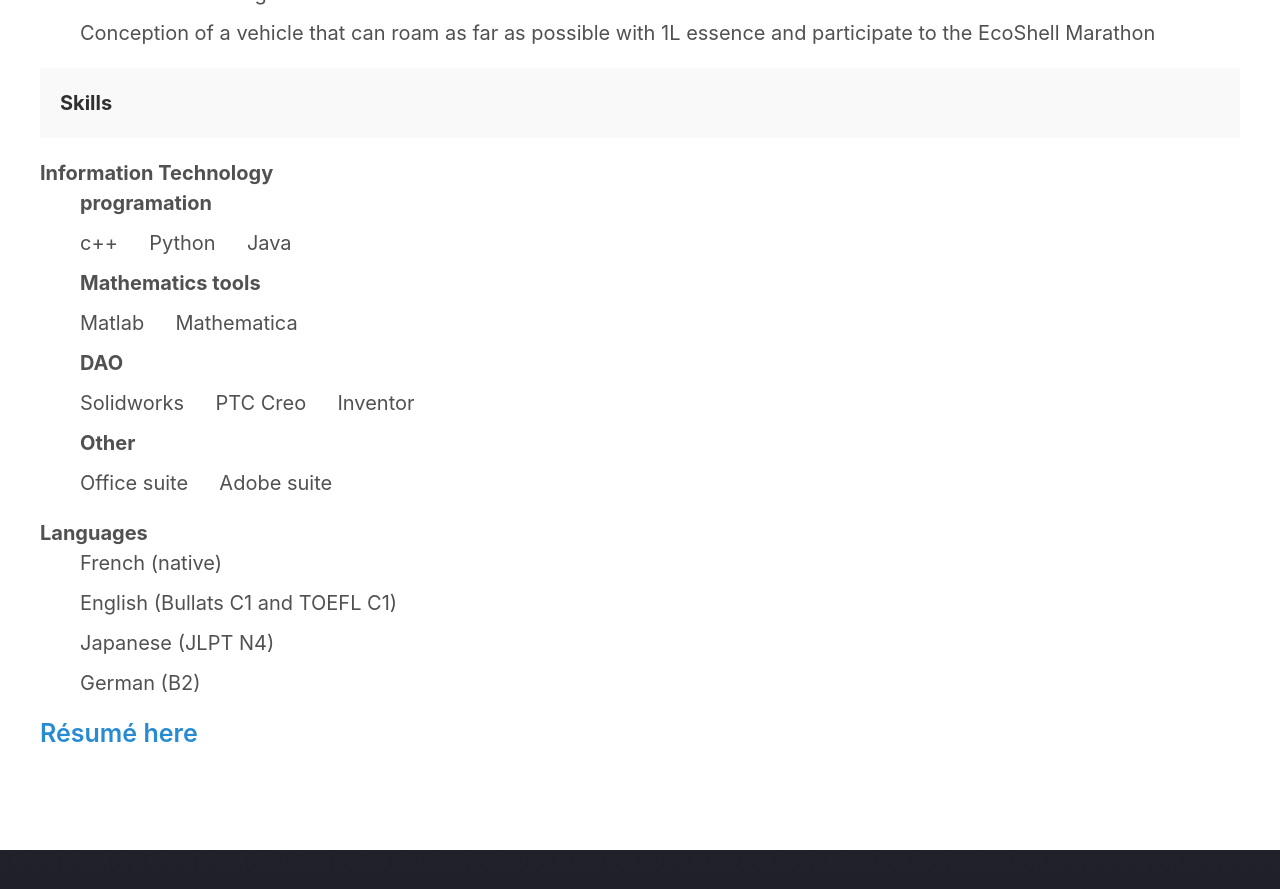
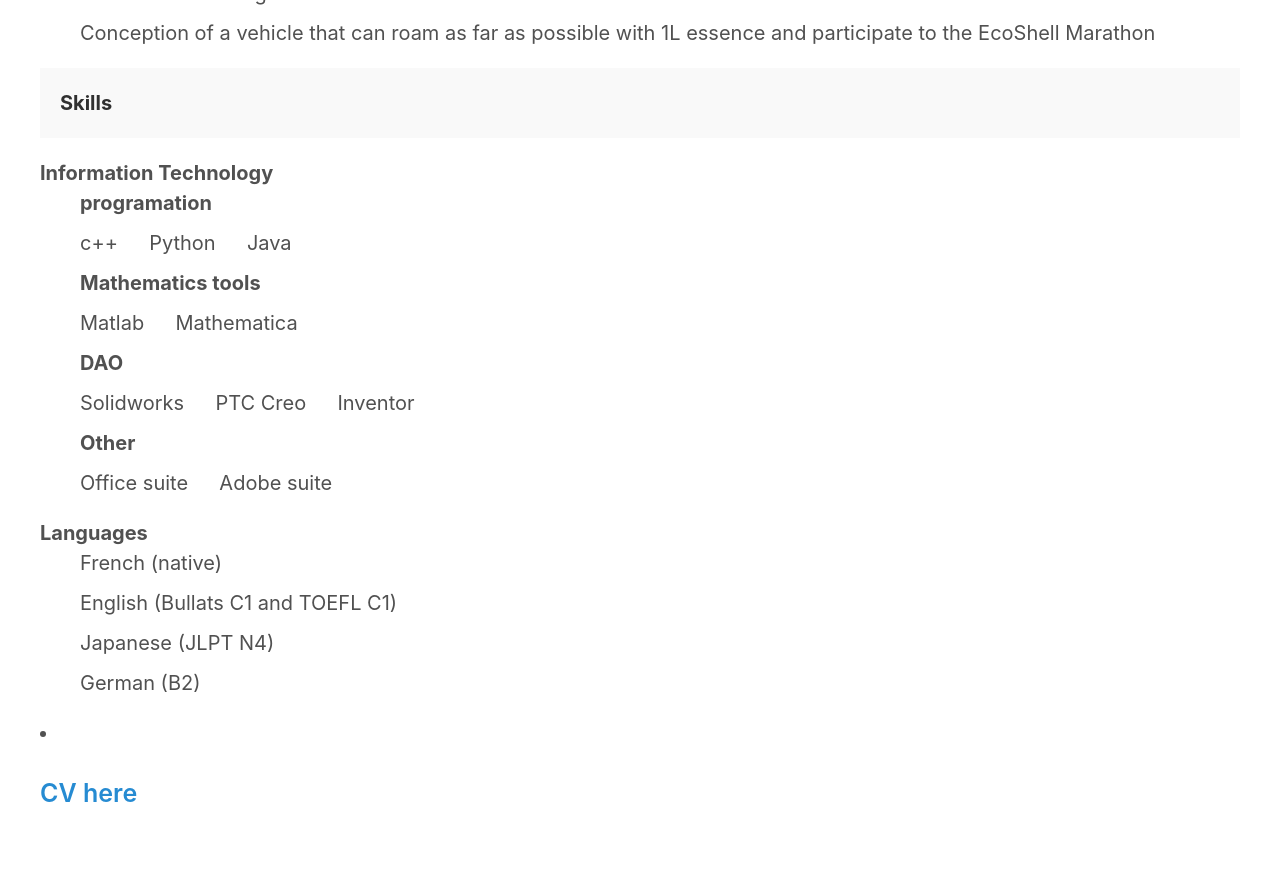
Before and after one commit to AntoineAndre/antoineandre.github.io, a Jekyll site: the page built from category/resume.md, in a window 1280 px wide and 900 px high, scrolled down 2848 px. Shown: the top 889 px of the window. Built offline with Jekyll 4.4.1, drawn with Linux system fonts in a browser that asks for light colours; nearby versions of some CDN libraries; before the commit the page ends 3698 px from its top, so only the background shows below that.

Commit message:
Update category.html

```diff
--- a/_layouts/category.html
+++ b/_layouts/category.html
@@ -18,10 +18,12 @@ layout: page
       </h3>
     </li>
   {% endfor %}
-  <li>
-    <h3>
-      <a href="category/main_cv.pdf">Résumé</a>
-      <a href="https://projects.femto-st.fr/vernier/en/"> here</a>
-    </h3>
-  </li>
 </ul>
+
+
+<li>
+  <h3>
+    <a href="category/main_cv.pdf">CV</a>
+    <a href="https://projects.femto-st.fr/vernier/en/"> here</a>
+  </h3>
+</li>
```
